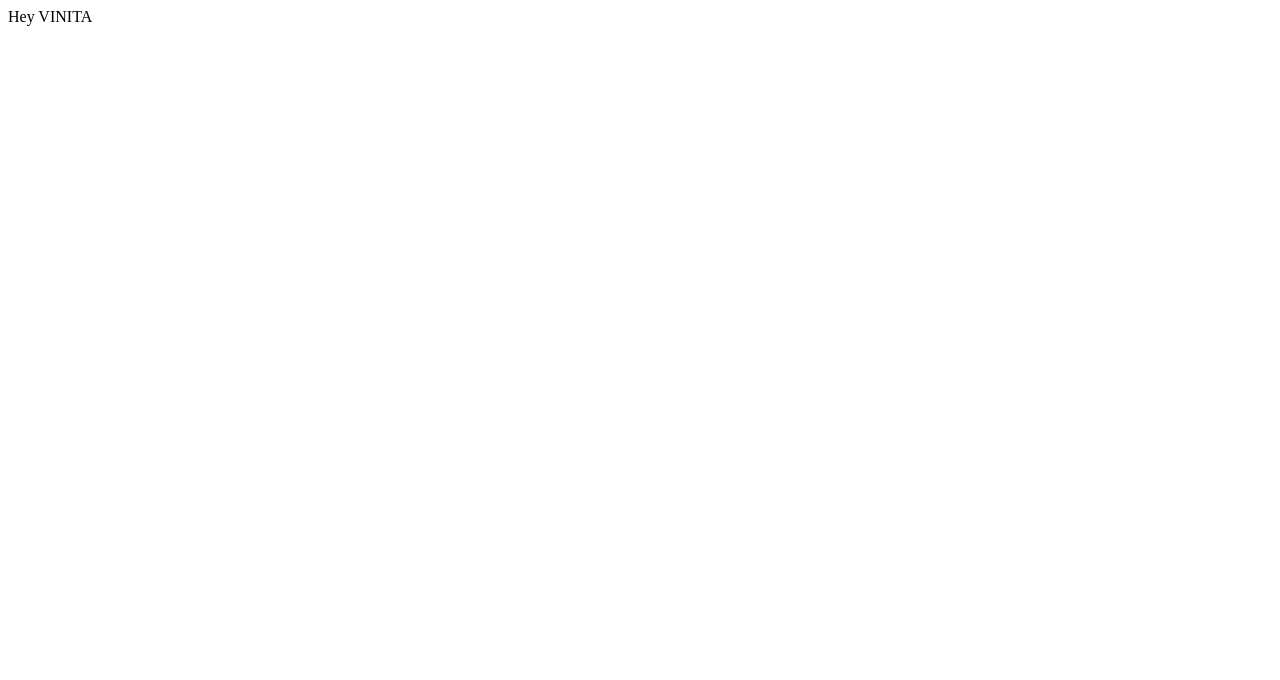
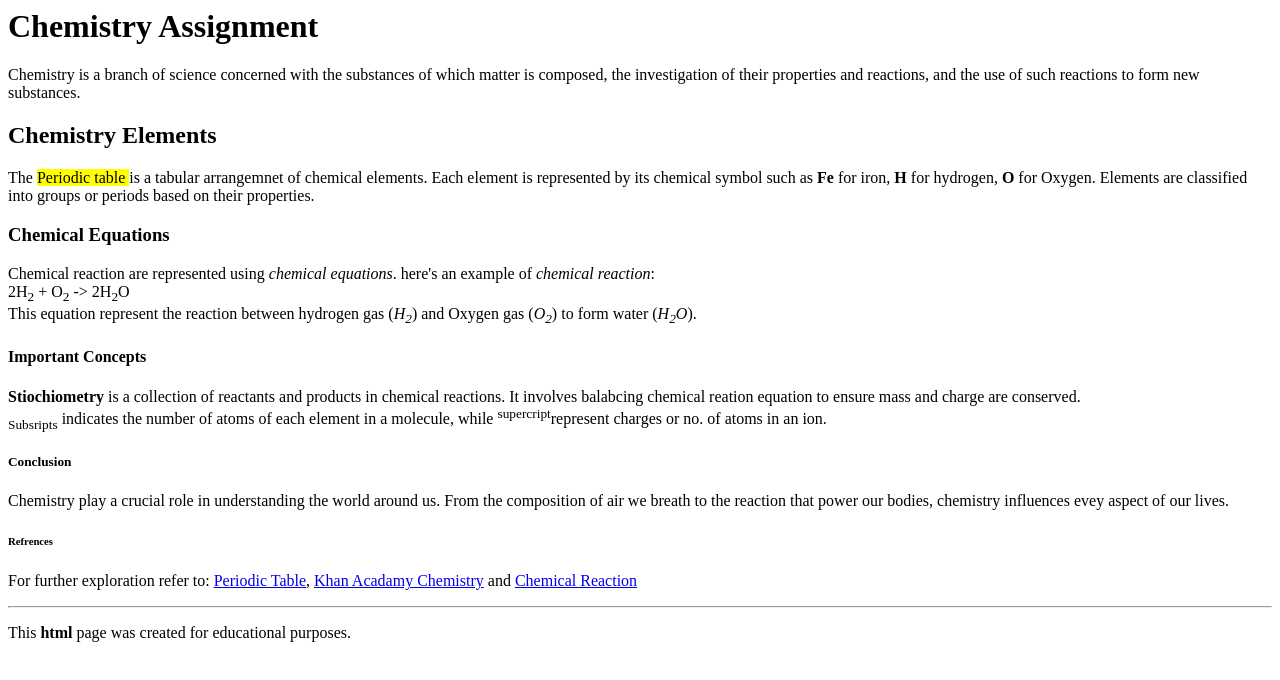
Before and after one commit to VinitaVrn/Practice, a plain HTML site: page index.html in a window 1280 px wide. Drawn offline with Linux system fonts and the light colour scheme.

Commit message:
changes done

```diff
--- a/index.html
+++ b/index.html
@@ -1 +1,44 @@
-<p> Hey VINITA</p>
+<html>
+<head>
+    <title> My Web</title>
+</head>
+<body>
+    <h1>Chemistry Assignment</h1>
+    <p>Chemistry is a branch of science concerned with the substances of which matter is composed,
+        the investigation of their properties and reactions, and the use of such reactions to form new substances.
+        </p>
+    <h2>Chemistry Elements</h2>
+    <p>The <mark> Periodic table </mark> is a tabular arrangemnet of chemical elements.
+    Each element is represented by its chemical symbol such as <b>Fe</b> for iron, <b>H</b> for hydrogen,
+    <b>O</b> for Oxygen. Elements are classified into groups or periods based on their properties.
+    <h3>Chemical Equations</h3>
+    <p>Chemical reaction are represented using <i>chemical equations</i>.
+        here's an example of <i>chemical reaction</i>:
+       <br/> 2H<sub>2</sub> + O<sub>2</sub> -> 2H<sub>2</sub>O <br/>
+       This equation represent the reaction between hydrogen gas (<i>H<sub>2</sub></i>) and Oxygen gas
+       (<i>O<sub>2</sub></i>) to form water (<i>H<sub>2</sub>O</i>).
+    </p>
+    <h4>Important Concepts</h4>
+    <p><strong>Stiochiometry</strong> is a collection of reactants and products in chemical reactions.
+        It involves balabcing chemical reation equation to ensure mass and charge are conserved.
+    <br/> <sub>Subsripts</sub> indicates the number of atoms of each element in a molecule, while
+    <sup>supercript</sup>represent charges or no. of atoms in an ion.
+
+</p>
+<h5>Conclusion</h5>
+<p>Chemistry play a crucial role in understanding the world around us. From the composition of air we breath
+    to the reaction that power our bodies, chemistry influences evey aspect of our lives.
+</p>
+<h6>Refrences</h6>
+<p>
+    For further exploration refer to:
+    <a href="https://www.rsc.org/periodic-table">Periodic Table</a>,
+    <a href="https://www.khanacademy.org/science/chemistry">Khan Acadamy Chemistry</a>
+    and
+    <a href="https://www.britannica.com/science/chemical-reaction">Chemical Reaction</a>
+</p>
+<hr/>
+<p>This <b>html</b> page was created for educational purposes.</p>
+
+</body>
+</html>
```
